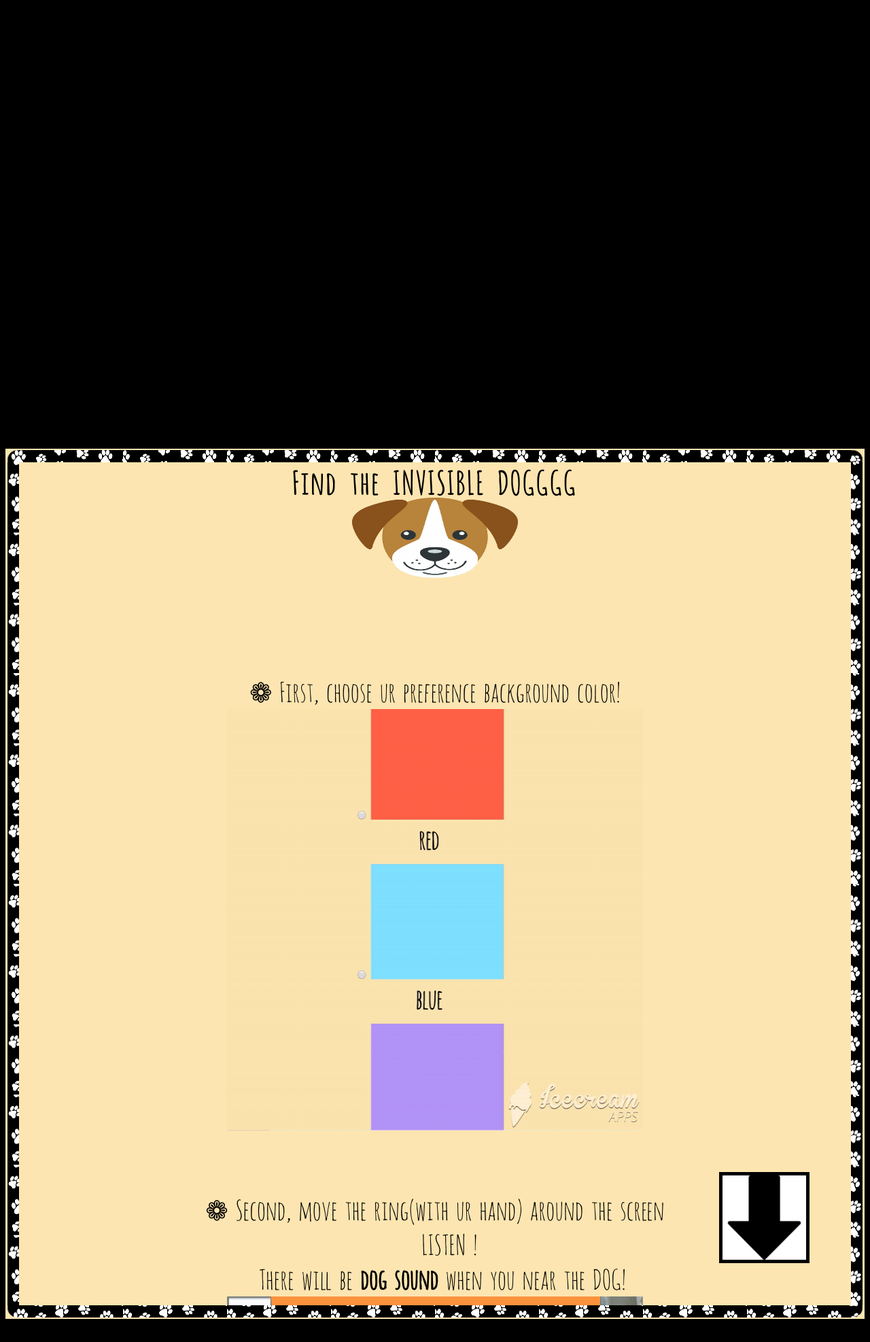
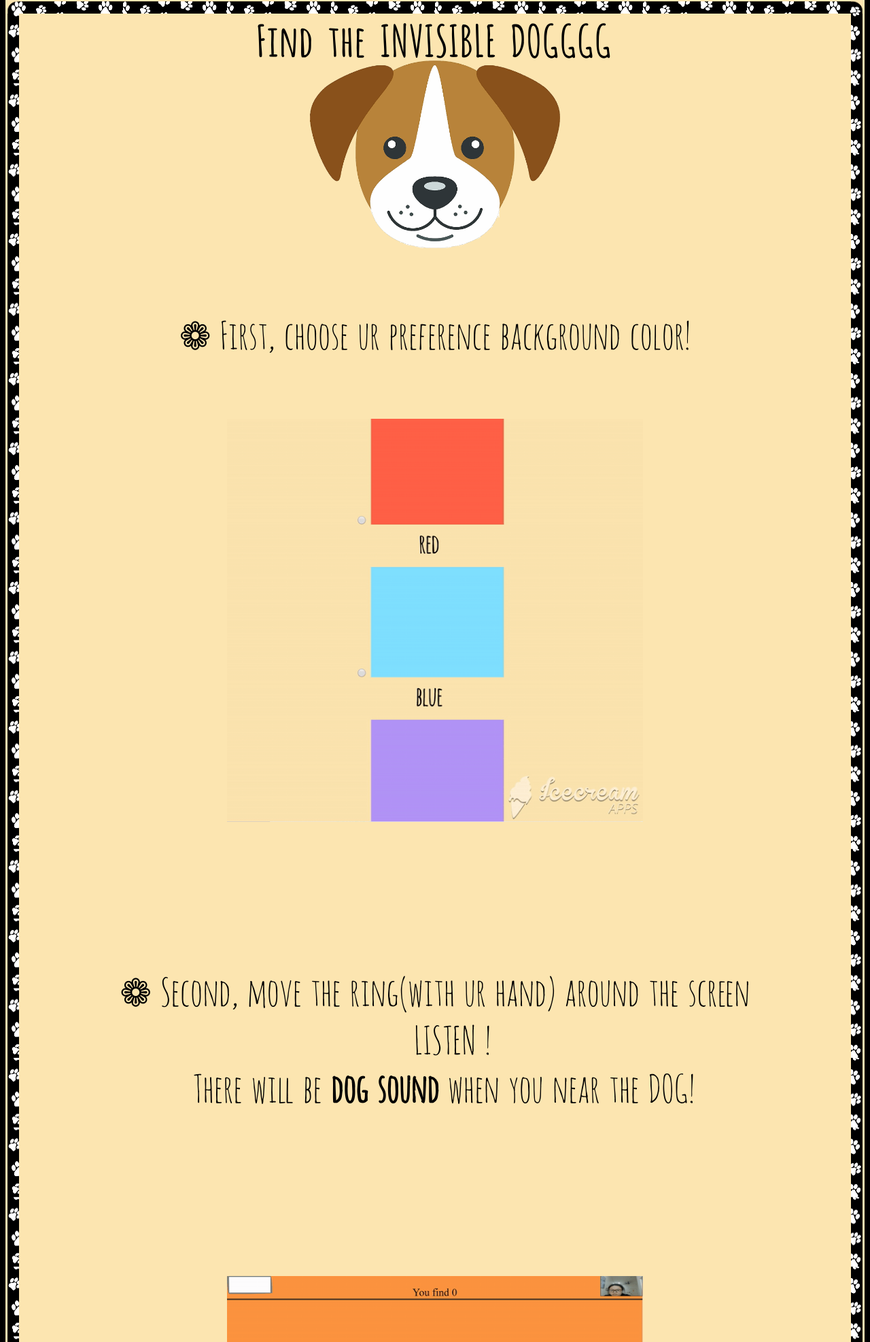
Before and after one commit to danielshamsudin/danielshamsudin.github.io, a PHP site: page / in a window 1280 px wide. Shown: the top 1974 px of the page at 68% size. Run offline with PHP 8.4, Linux system fonts and the light colour scheme.

Commit message:
Simplify managing of items(img, audio)

```diff
--- a/find-the-invisible-dog/rules.css
+++ b/find-the-invisible-dog/rules.css
@@ -20,8 +20,8 @@ body {
 	box-sizing: border-box; /* border does not adds extra width or height */
 	border: 20px solid transparent;
 	border-image: url(111.png) 90 round;
-	height: 100vmin; /* minimum viewport 100%, can be adjusted */
-	width: 100vmin;
+	height: 100vh;
+	width: 100vmin; /* minimum viewport 100%, can be adjusted */
 	position: relative;
 }
 
@@ -33,29 +33,32 @@ body {
 .title {
 	width: 100%;
 	height: 20%;
-	font-size: 300%;
+	font-size: 400%;
 	font-family: font1;
 	letter-spacing: 3px;
 	word-spacing: 10px;
 	text-align: center;
+	margin-top: 5%;
+	margin-bottom: 5%;
 	margin: auto;
 }
-
-#dogLogo {
+.title > img {
 	display: block;
 	margin: auto;
-	width: 20%;
+	width: 30%;
+	height: auto;
 }
 
 p {
-	font-size: 250%;
+	font-size: 350%;
 	font-family: font2;
 	word-spacing: 5px;
 }
 
 img {
 	width: 50%;
-	height: 50%;
+	height: auto;
+	object-fit: scale-down;
 }
 
 .wrapper {
@@ -118,7 +121,7 @@ img {
 	width: 100%;
 	height: 100%;
 	font-family: font1;
-	font-size: 200%;
+	font-size: 300%;
 	background-color: #FF9E67;
 	color: white;
 	border-radius: 10px;
@@ -137,7 +140,7 @@ audio
 	display: none;
 }
 
-@media screen and (min-width: 3820px) {
+@media screen and (min-width: 3820px)  {
 	p {
 		font-size: 800%;
 	}
@@ -148,6 +151,30 @@ audio
 
 	#btn {
 		font-size: 800%;
+	}
+}
+@media screen and (min-height: 3820px) {
+	p {
+		font-size: 800%;
+	}
+
+	.title {
+		font-size: 1000%;
+	}
+
+	#btn {
+		font-size: 800%;
+	}
+}
+
+@media screen and (orientation: portrait) {
+	.scroll-down > img{
+		width: 100%;
+		height: 80%;
+	}
+	img {
+		width: 50%;
+		height: 30%;
 	}
 }
 /*
```
